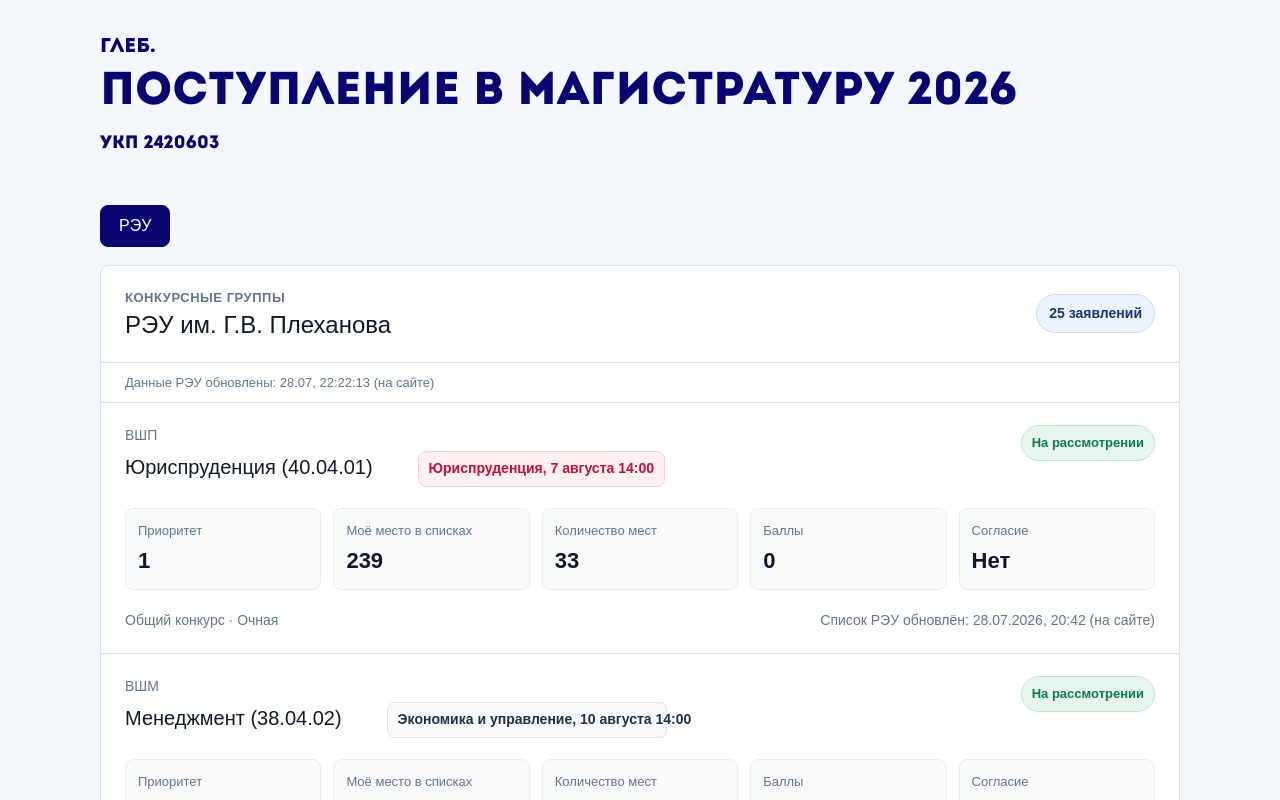
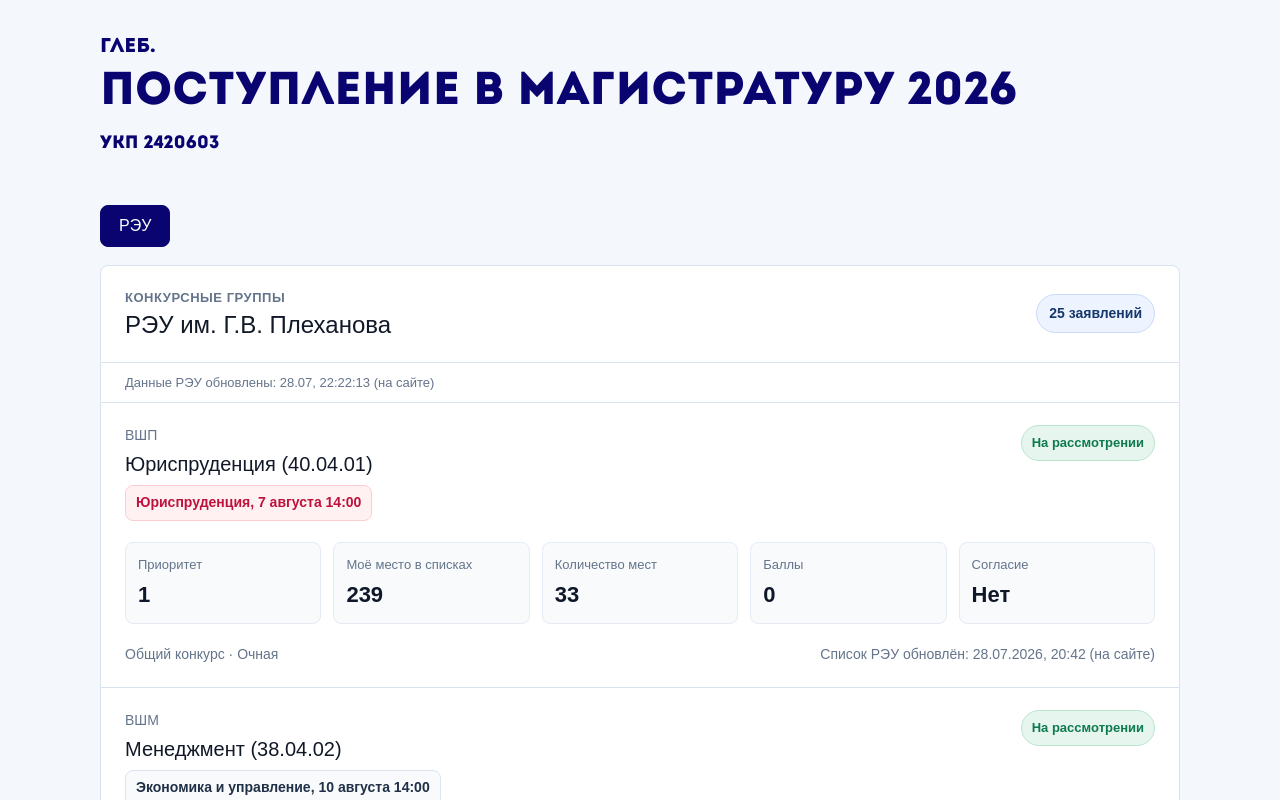
Before and after one commit to LaplaceRam/sait_postyplenia, a Next.js app: page / in a window 1280 px wide. Shown: the top 800 px of the page. Built offline with nearby package versions, Linux system fonts and the light colour scheme; no server answers.

Commit message:
Place exam details below program title

```diff
--- a/app/globals.css
+++ b/app/globals.css
@@ -198,17 +198,18 @@
 }
 
 .group-card__heading-row {
-  align-items: baseline;
+  align-items: flex-start;
   display: flex;
-  gap: 45px;
+  flex-direction: column;
+  gap: 9px;
   justify-content: flex-start;
 }
 
 .group-card h3 {
-  flex: 0 1 auto;
   font-size: 20px;
   line-height: 1.25;
   margin: 0;
+  max-width: 100%;
   min-width: 0;
 }
 
@@ -217,16 +218,17 @@
   border: 1px solid #dbe5f1;
   border-radius: 8px;
   color: #203047;
-  flex: 0 0 auto;
+  display: inline-block;
   font-size: 14px;
   font-weight: 700;
   line-height: 1.25;
-  max-width: 280px;
+  max-width: 100%;
+  overflow-wrap: anywhere;
   padding: 8px 10px;
   position: relative;
   text-align: left;
   top: -1px;
-  white-space: nowrap;
+  white-space: normal;
 }
 
 .exam-time[data-conflict="true"] {
@@ -321,14 +323,7 @@
     white-space: normal;
   }
 
-  .group-card__heading-row {
-    flex-direction: column;
-    gap: 10px;
-  }
-
   .exam-time {
-    max-width: 100%;
     text-align: left;
-    white-space: normal;
   }
 }
```
Also changed, not shown: 1 other file (tests, documents, lock files or other folders).
